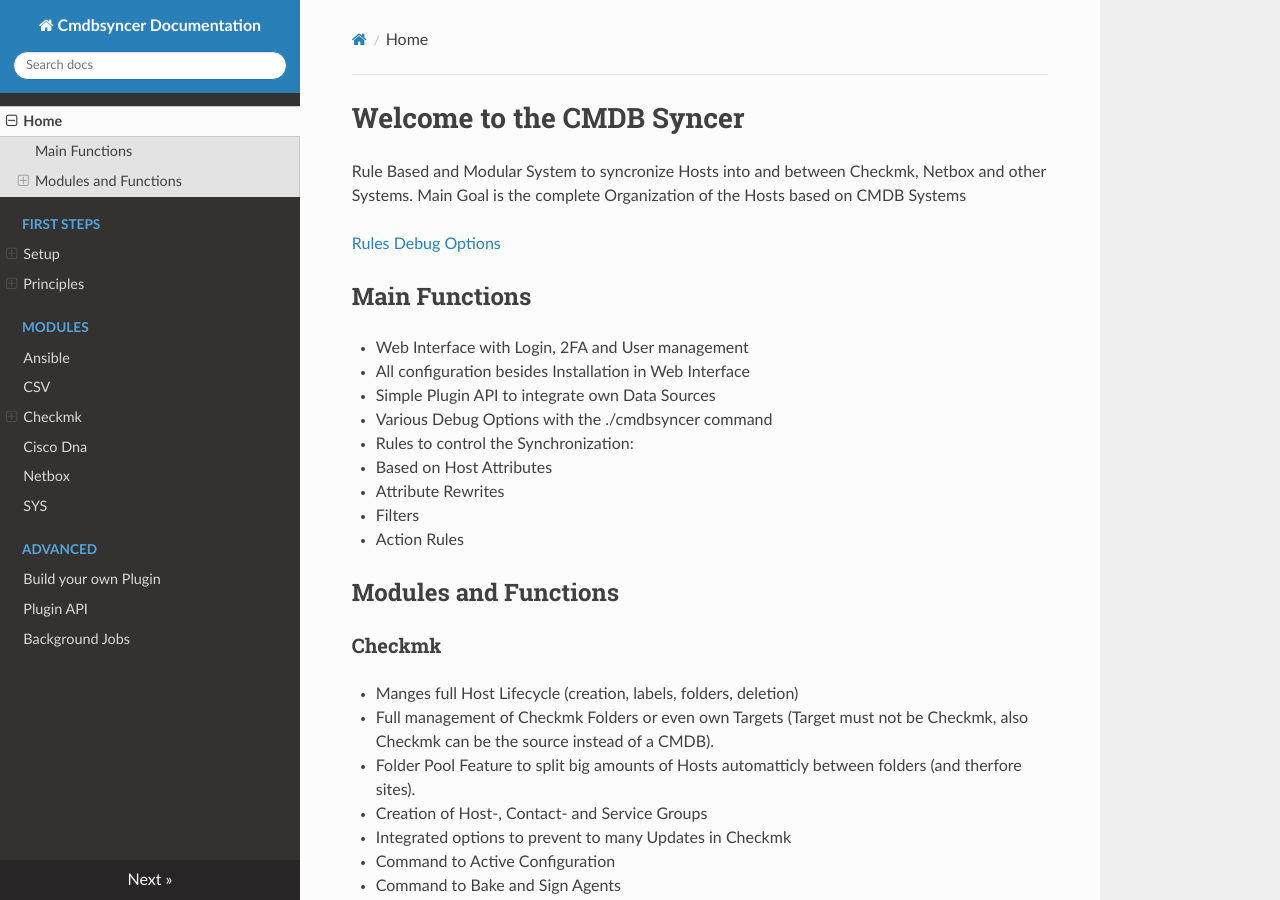
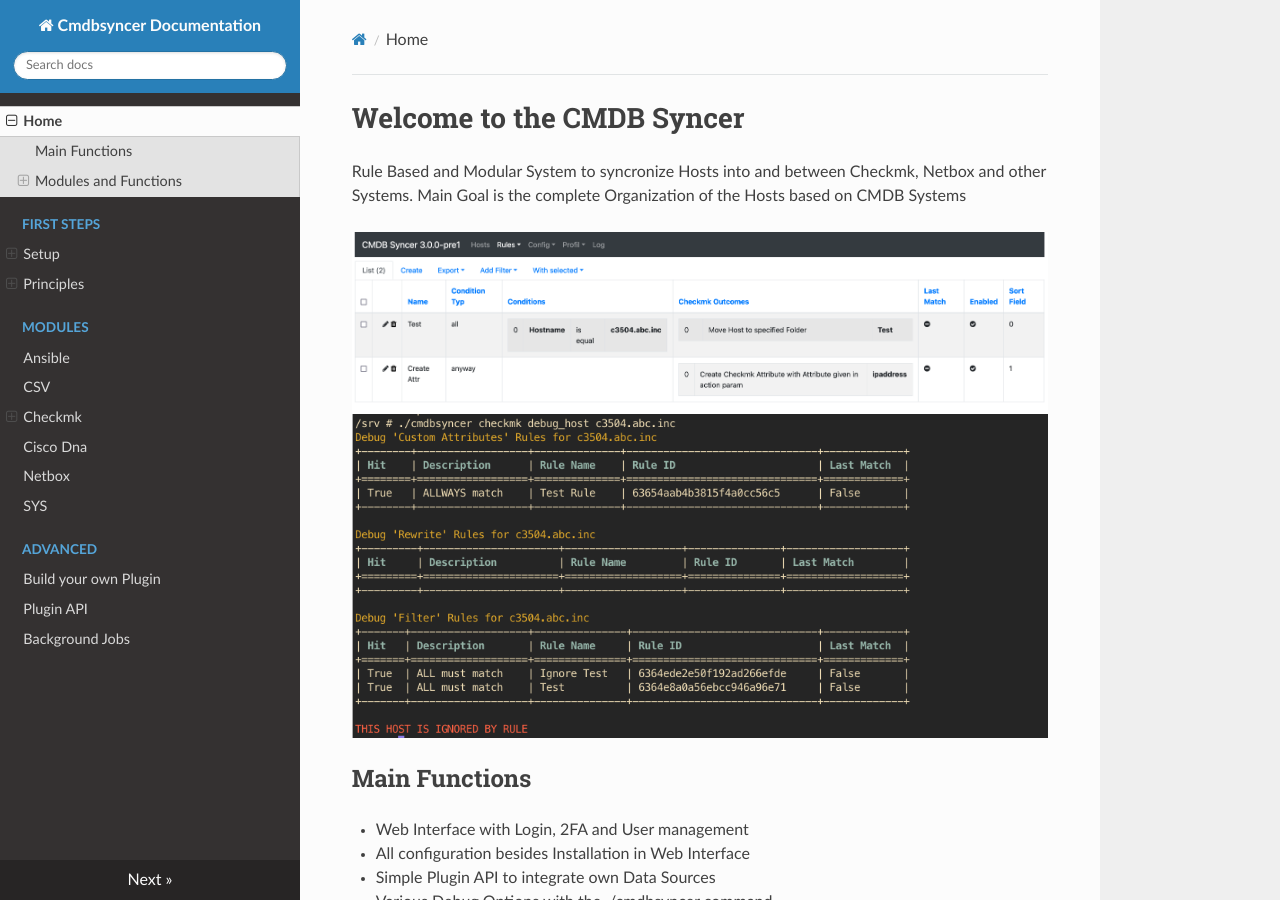
Before and after one commit to kuhn-ruess/cmdbsyncer, an MkDocs documentation site: the page built from docs/index.md, in a window 1280 px wide and 900 px high. Built offline with MkDocs 1.6.1, drawn with Linux system fonts in a browser that asks for light colours; nearby versions of some CDN libraries.

Commit message:
Fix images

```diff
--- a/docs/index.md
+++ b/docs/index.md
@@ -5,8 +5,8 @@
 Main Goal is the complete Organization of the Hosts based on CMDB Systems
 
 
-[Rules](img/index_rules.png)
-[Debug Options](img/index_rules_debug.png)
+![Rules](img/index_rules.png)
+![Debug Options](img/index_rules_debug.png)
 
 
 ## Main Functions
```
